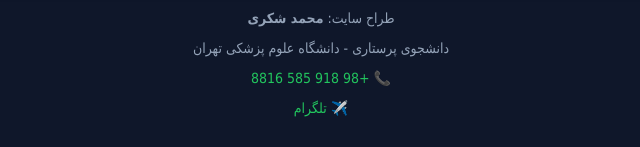
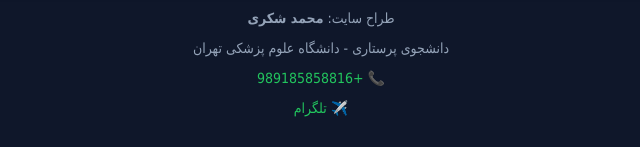
Before and after one commit to shokrysds/SHANSI, a plain HTML site: page summary/index.html in a window 1280 px wide. Shown: the part 1590-1737 px from the top of the page, 319-959 px from the left. Drawn offline with Linux system fonts and the light colour scheme.

Commit message:
Update index.html

```diff
--- a/summary/index.html
+++ b/summary/index.html
@@ -109,7 +109,7 @@ iframe {
 <div class="footer">
     <p>طراح سایت: <strong>محمد شکری</strong></p>
     <p>دانشجوی پرستاری - دانشگاه علوم پزشکی تهران</p>
-    <p>📞 <a href="tel:+989185858816">+98 918 585 8816</a></p>
+    <p>📞 <a href="tel:+989185858816">+989185858816</a></p>
     <p>✈️ <a href="https://t.me/Mshokrytums" target="_blank">تلگرام</a></p>
 </div>
 
```
